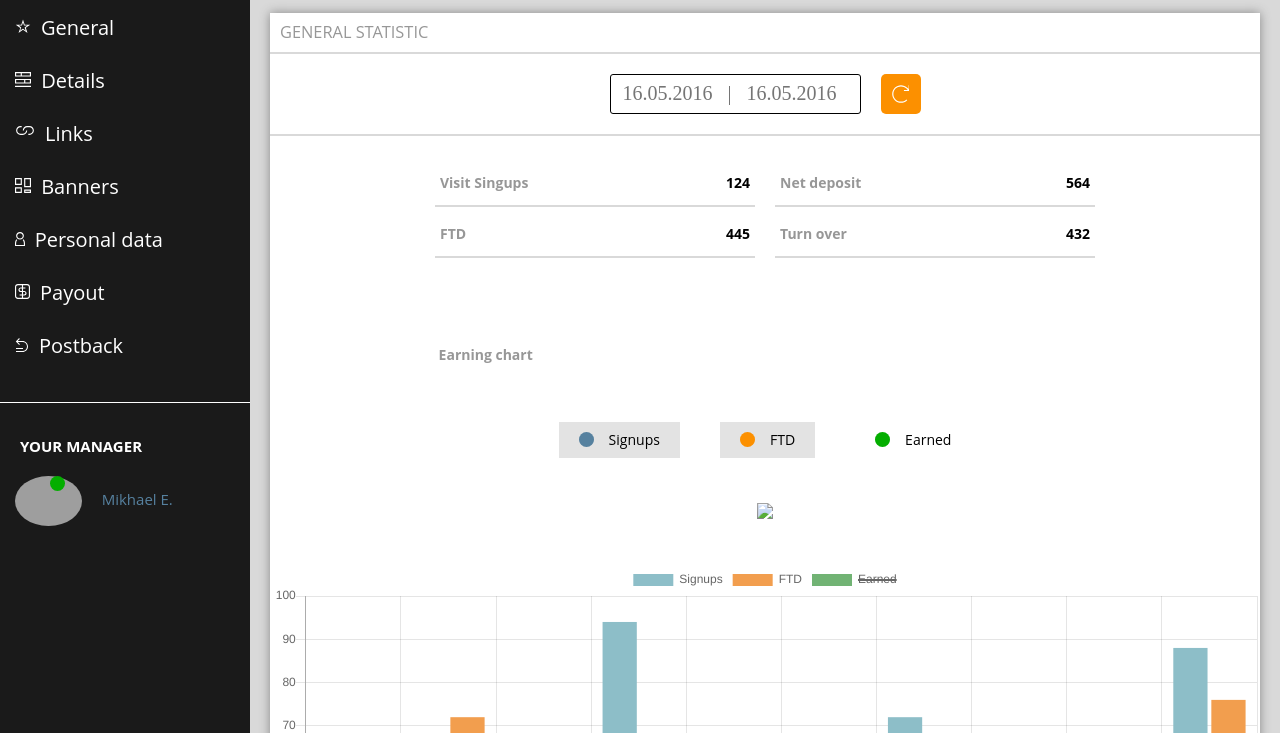
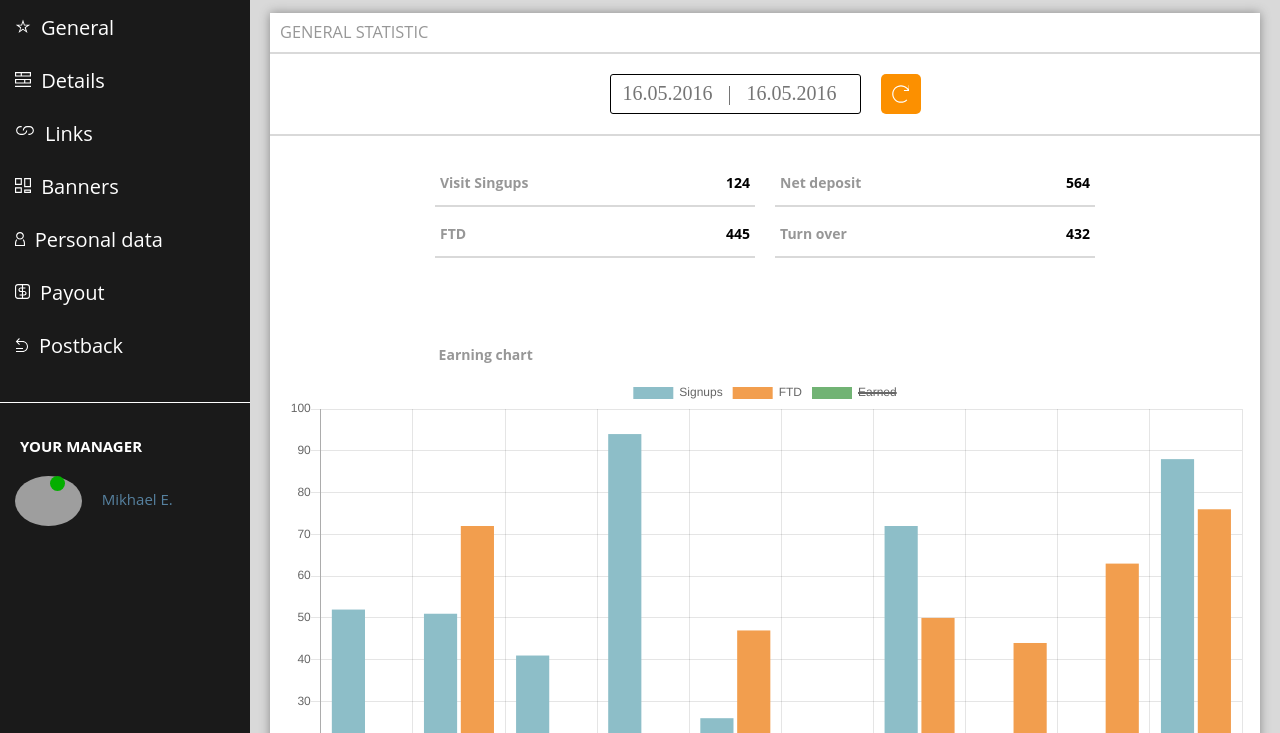
Before and after one commit to Caster22/OwnProject, a website: page src/index.html in a window 1280 px wide. Shown: the part 67-800 px from the top of the page. Drawn offline with nearby package versions, Linux system fonts and the light colour scheme; files that its build step writes are made by us from their sources; grey boxes are pictures that could not be loaded.

Commit message:
Remove placeholder chart

```diff
--- a/src/index.html
+++ b/src/index.html
@@ -159,36 +159,9 @@
             <div class="general__graph container-fluid">
                 <p class="general__graph-title">Earning chart</p>
             </div>
-            <div class="general__graph-variables container-fluid">
-                <div class="general__graph-var general__graph-var-1">
-                    <div class="general__graph-ball">
-                        o
-                    </div>
-                    <div class="general__graph-var-text">
-                        Signups
-                    </div>
-                </div>
-                <div class="general__graph-var general__graph-var-2">
-                    <div class="general__graph-ball general__graph-ball-2">
-                        o
-                    </div>
-                    <div class="general__graph-var-text">
-                        FTD
-                    </div>
-                </div>
-                <div class="general__graph-var">
-                    <div class="general__graph-ball general__graph-ball-3">
-                        o
-                    </div>
-                    <div class="general__graph-var-text">
-                        Earned
-                    </div>
-                </div>
+            <div class="general__graph-chart container-fluid">
+                <canvas id="myChart"></canvas>
             </div>
-            <div class="general__graph-image container-fluid">
-                <img class="general__graph-img" src="images/graph.png">
-            </div>
-            <canvas id="myChart"></canvas>
         </div>
     </section>
     <section class="links">
```
